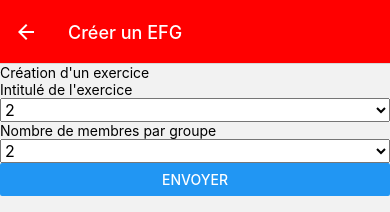
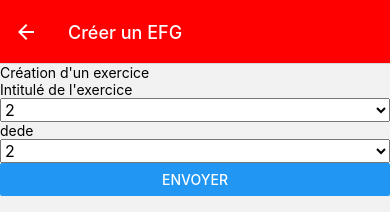
Before and after one commit to soupramanien/cdaMassy2021ReactNative, a React Native app: screen /EFGAddScreen in a window 390 px wide. Shown: the top 212 px of the page. Built offline with nearby package versions, Linux system fonts and the light colour scheme.

Commit message:
ajout consignes for kheira bae

```diff
--- a/src/screens/EFG/EFGAddScreen.js
+++ b/src/screens/EFG/EFGAddScreen.js
@@ -18,11 +18,7 @@ const EFGAddScreen = (props) => {
 					label="Intitulé de l'exercice"
 					component={EFGForm}
 				/>
-				<Field
-					name='groupes'
-					label='Nombre de membres par groupe'
-					component={EFGForm}
-				/>
+				<Field name='groupes' label='dede' component={EFGForm} value='sddde' />
 
 				<View>
 					<Button
```
Also changed, not shown: src/components/EFG/EFGForm.js (+12 -10 lines).
